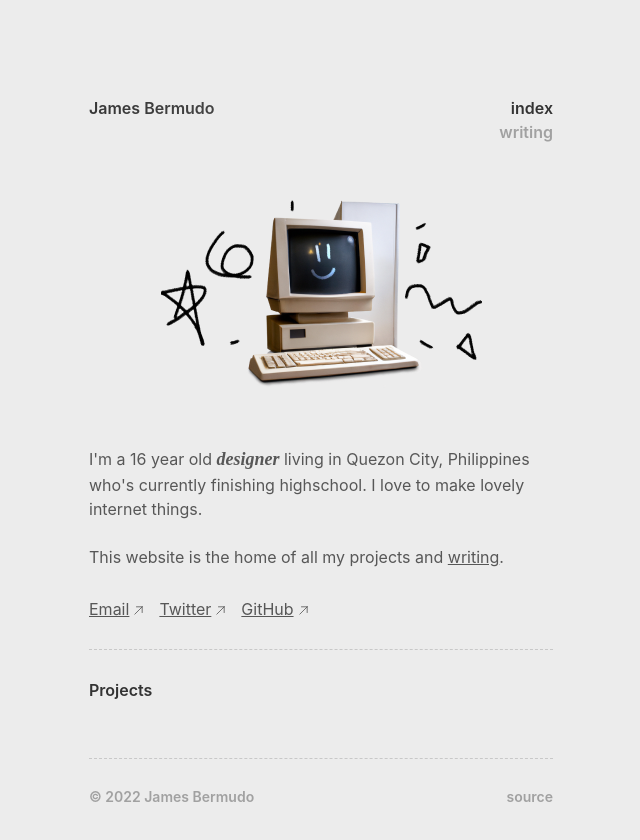
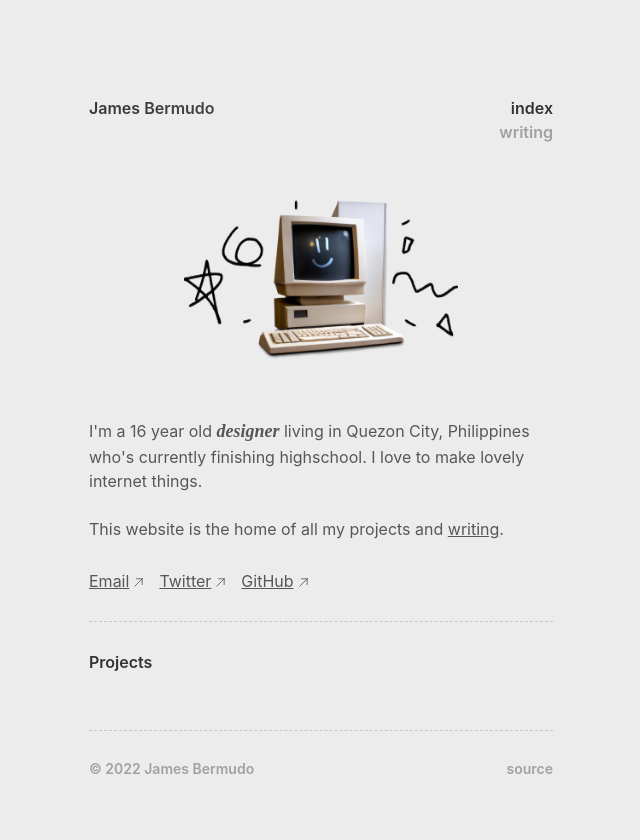
Before and after one commit to jcebermudo/jamesbermudo.com, a Next.js app: page / in a window 1280 px wide. Shown: the top 840 px of the page, without its empty margins (319-959 px from the left). Built offline with nearby package versions, Linux system fonts and the light colour scheme.

Commit message:
fixed image size for bobby

```diff
--- a/pages/index.jsx
+++ b/pages/index.jsx
@@ -10,14 +10,14 @@ export default function Home() {
   return (
     <>
       <SEO />
-      <div className="mt-14 select-none flex justify-center">
+      <div className="mt-14 flex justify-center select-none pointer-events-none">
         <Image
           alt="bobby"
           quality="100"
           placeholder="blur"
-          width={321}
-          height={189}
-          layout="fixed"
+          width={274}
+          height={161}
+          layout="intrinsic"
           src={bobby}
         />
       </div>
```
Also changed, not shown: 2 other files (tests, documents, lock files or other folders).
